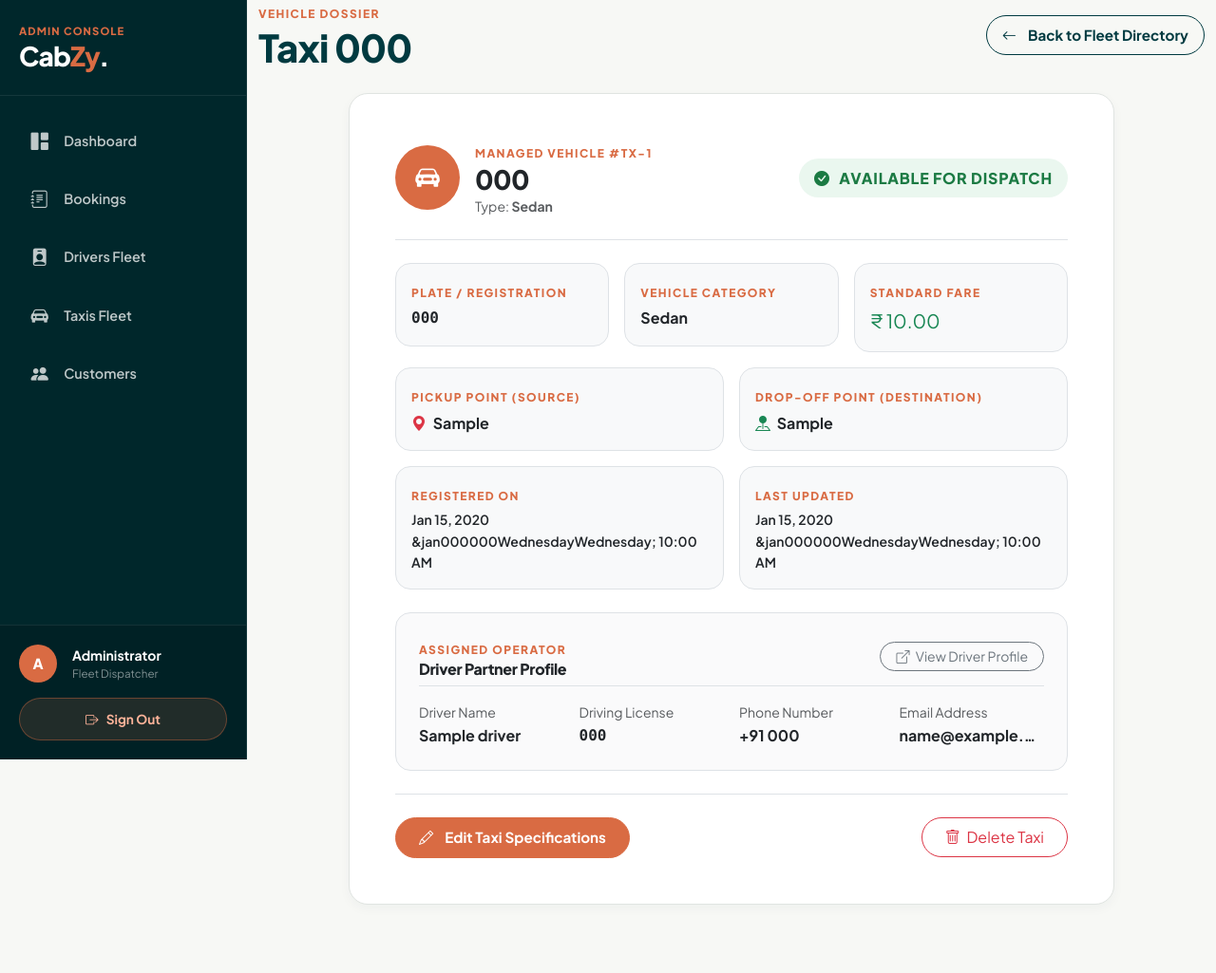
After one commit to Rahuldev007-ai/taxi-booking-system, a Django app: page /taxis/1/ in a window 1280 px wide. The commit adds this page. Shown: the whole page at 95% size. Run offline with Django 5.2, Linux system fonts and the light colour scheme; tables that the repository leaves empty hold one stand-in row (values such as "Sample post"); some web fonts are replaced.

Commit message:
Task 41 :List all taxis with edit/delete/view options.

```diff
--- a/admin_users/urls.py
+++ b/admin_users/urls.py
@@ -13,6 +13,7 @@ from .views import (
     admin_delete_driver,
 
     admin_taxis,
+    admin_taxi_detail,
     admin_create_taxi,
     admin_edit_taxi,
     admin_delete_taxi,
@@ -33,6 +34,7 @@ urlpatterns = [
 
     path('taxis/', admin_taxis, name='admin_taxis'),
     path('taxis/create/', admin_create_taxi, name='admin_create_taxi'),
+    path('taxis/<int:taxi_id>/', admin_taxi_detail, name='admin_taxi_detail'),
     path('taxis/<int:taxi_id>/edit/', admin_edit_taxi, name='admin_edit_taxi'),
     path('taxis/<int:taxi_id>/delete/', admin_delete_taxi, name='admin_delete_taxi'),
     ]
--- a/admin_users/views.py
+++ b/admin_users/views.py
@@ -369,6 +369,14 @@ def admin_taxis(request):
     return render(request, 'admin_pages/taxis.html', context)
 
 
+def admin_taxi_detail(request, taxi_id):
+    taxi_obj = get_object_or_404(Taxi.objects.select_related('driver'), id=taxi_id)
+    return render(request, 'admin_pages/taxi_detail.html', {
+        'taxi_obj': taxi_obj,
+        'admin_full_name': request.session.get('admin_full_name', 'Administrator'),
+    })
+
+
 def admin_create_taxi(request):
     taxi_create = True
     drivers = Driver.objects.all().order_by('name')
--- /dev/null
+++ b/templates/admin_pages/taxi_detail.html
@@ -0,0 +1,167 @@
+{% extends 'components/base.html' %}
+{% load static %}
+
+{% block title %}Taxi Details — {{ taxi_obj.number }} — CabZy Admin{% endblock %}
+
+{% block content %}
+<div class="admin-layout-wrapper">
+    {% include 'components/sidebar.html' %}
+
+    <main class="admin-main-content">
+        <header class="dashboard-header-bar mb-4">
+            <div class="container-fluid d-flex align-items-center justify-content-between">
+                <div class="d-flex align-items-center gap-3">
+                    <button class="btn btn-outline-dark btn-sm rounded-pill fw-bold d-lg-none" type="button" data-bs-toggle="offcanvas" data-bs-target="#adminSidebarOffcanvas" aria-controls="adminSidebarOffcanvas">
+                        <i class="bi bi-list fs-5"></i>
+                    </button>
+                    <div>
+                        <span class="nest-eyebrow mb-0">Vehicle Dossier</span>
+                        <h1 class="dashboard-brand-title m-0">Taxi {{ taxi_obj.number }}</h1>
+                    </div>
+                </div>
+
+                <div>
+                    <a href="{% url 'admin_taxis' %}" class="btn-nest-outline py-2 px-3 fs-7">
+                        <i class="bi bi-arrow-left me-1"></i> Back to Fleet Directory
+                    </a>
+                </div>
+            </div>
+        </header>
+
+        <div class="container-fluid px-3 px-lg-4 pb-5">
+            <div class="row justify-content-center">
+                <div class="col-12 col-lg-10">
+                    <div class="nest-card p-4 p-md-5 mb-4">
+                        <div class="d-flex flex-column flex-sm-row align-items-sm-center justify-content-between gap-3 border-bottom pb-4 mb-4">
+                            <div class="d-flex align-items-center gap-3">
+                                <div class="avatar-circle" style="background-color: var(--nest-copper); color: #FFF; width: 68px; height: 68px; font-size: 1.6rem;">
+                                    <i class="bi bi-car-front-fill"></i>
+                                </div>
+                                <div>
+                                    <span class="nest-eyebrow mb-0">Managed Vehicle #TX-{{ taxi_obj.id }}</span>
+                                    <h2 class="fs-3 fw-extrabold text-dark m-0">{{ taxi_obj.number }}</h2>
+                                    <p class="text-muted small mb-0">
+                                        Type: <strong>{{ taxi_obj.get_type_display|default:taxi_obj.type }}</strong>
+                                    </p>
+                                </div>
+                            </div>
+                            <div>
+                                {% if taxi_obj.availability %}
+                                    <span class="nest-badge nest-badge-completed fs-6 py-2 px-3">
+                                        <i class="bi bi-check-circle-fill me-1"></i> Available for Dispatch
+                                    </span>
+                                {% else %}
+                                    <span class="nest-badge nest-badge-offline fs-6 py-2 px-3">
+                                        <i class="bi bi-x-circle-fill me-1"></i> Currently Unavailable
+                                    </span>
+                                {% endif %}
+                            </div>
+                        </div>
+
+                        <!-- Taxi Specification Fact Sheet -->
+                        <div class="row g-3 mb-4">
+                            <div class="col-12 col-sm-6 col-md-4">
+                                <div class="p-3 rounded-4 bg-light border">
+                                    <div class="nest-eyebrow mb-1">Plate / Registration</div>
+                                    <div class="fw-bold text-dark fs-6 font-monospace">{{ taxi_obj.number }}</div>
+                                </div>
+                            </div>
+
+                            <div class="col-12 col-sm-6 col-md-4">
+                                <div class="p-3 rounded-4 bg-light border">
+                                    <div class="nest-eyebrow mb-1">Vehicle Category</div>
+                                    <div class="fw-bold text-dark fs-6">{{ taxi_obj.get_type_display|default:taxi_obj.type }}</div>
+                                </div>
+                            </div>
+
+                            <div class="col-12 col-sm-6 col-md-4">
+                                <div class="p-3 rounded-4 bg-light border">
+                                    <div class="nest-eyebrow mb-1">Standard Fare</div>
+                                    <div class="fw-extrabold text-success fs-5">&#8377; {{ taxi_obj.price }}</div>
+                                </div>
+                            </div>
+
+                            <div class="col-12 col-sm-6">
+                                <div class="p-3 rounded-4 bg-light border">
+                                    <div class="nest-eyebrow mb-1">Pickup Point (Source)</div>
+                                    <div class="fw-bold text-dark fs-6">
+                                        <i class="bi bi-geo-alt-fill text-danger me-1"></i> {{ taxi_obj.source }}
+                                    </div>
+                                </div>
+                            </div>
+
+                            <div class="col-12 col-sm-6">
+                                <div class="p-3 rounded-4 bg-light border">
+                                    <div class="nest-eyebrow mb-1">Drop-off Point (Destination)</div>
+                                    <div class="fw-bold text-dark fs-6">
+                                        <i class="bi bi-pin-map-fill text-success me-1"></i> {{ taxi_obj.destination }}
+                                    </div>
+                                </div>
+                            </div>
+
+                            <div class="col-12 col-sm-6">
+                                <div class="p-3 rounded-4 bg-light border">
+                                    <div class="nest-eyebrow mb-1">Registered On</div>
+                                    <div class="fw-semibold text-dark small">{{ taxi_obj.created_at|date:"M d, Y &bull; h:i A" }}</div>
+                                </div>
+                            </div>
+
+                            <div class="col-12 col-sm-6">
+                                <div class="p-3 rounded-4 bg-light border">
+                                    <div class="nest-eyebrow mb-1">Last Updated</div>
+                                    <div class="fw-semibold text-dark small">{{ taxi_obj.updated_at|date:"M d, Y &bull; h:i A" }}</div>
+                                </div>
+                            </div>
+                        </div>
+
+                        <!-- Paired Driver Partner Card -->
+                        <div class="p-4 rounded-4 border bg-light bg-opacity-75 mb-4">
+                            <div class="d-flex align-items-center justify-content-between mb-3 border-bottom pb-2">
+                                <div>
+                                    <span class="nest-eyebrow mb-0">Assigned Operator</span>
+                                    <h4 class="fs-6 fw-extrabold text-dark m-0">Driver Partner Profile</h4>
+                                </div>
+                                <a href="{% url 'admin_driver_detail' taxi_obj.driver.id %}" class="btn btn-outline-secondary btn-sm rounded-pill px-3">
+                                    <i class="bi bi-box-arrow-up-right me-1"></i> View Driver Profile
+                                </a>
+                            </div>
+
+                            <div class="row g-3">
+                                <div class="col-12 col-sm-6 col-md-3">
+                                    <div class="small text-muted">Driver Name</div>
+                                    <div class="fw-bold text-dark">{{ taxi_obj.driver.name }}</div>
+                                </div>
+
+                                <div class="col-12 col-sm-6 col-md-3">
+                                    <div class="small text-muted">Driving License</div>
+                                    <div class="fw-bold text-dark font-monospace">{{ taxi_obj.driver.license_number }}</div>
+                                </div>
+
+                                <div class="col-12 col-sm-6 col-md-3">
+                                    <div class="small text-muted">Phone Number</div>
+                                    <div class="fw-bold text-dark">+91 {{ taxi_obj.driver.mobile }}</div>
+                                </div>
+
+                                <div class="col-12 col-sm-6 col-md-3">
+                                    <div class="small text-muted">Email Address</div>
+                                    <div class="fw-bold text-dark text-truncate">{{ taxi_obj.driver.email }}</div>
+                                </div>
+                            </div>
+                        </div>
+
+                        <!-- Action Controls -->
+                        <div class="d-flex flex-wrap align-items-center gap-3 border-top pt-4">
+                            <a href="{% url 'admin_edit_taxi' taxi_obj.id %}" class="btn-nest-accent py-2 px-4">
+                                <i class="bi bi-pencil me-1"></i> Edit Taxi Specifications
+                            </a>
+                            <a href="{% url 'admin_delete_taxi' taxi_obj.id %}" class="btn btn-outline-danger rounded-pill py-2 px-4 ms-auto">
+                                <i class="bi bi-trash me-1"></i> Delete Taxi
+                            </a>
+                        </div>
+                    </div>
+                </div>
+            </div>
+        </div>
+    </main>
+</div>
+{% endblock %}
```
Also changed, not shown: templates/admin_pages/taxis.html (+8 -3 lines).
